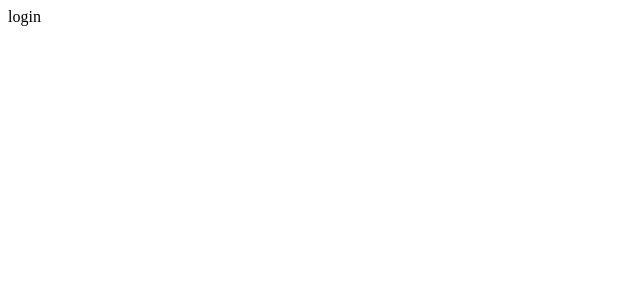
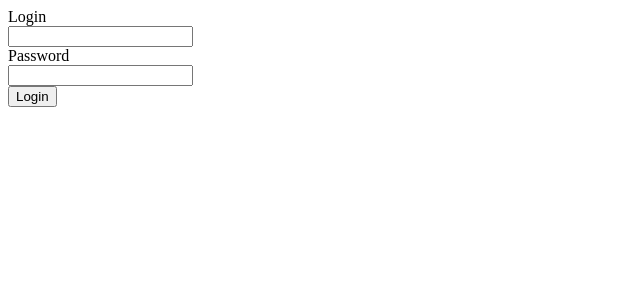
Before and after one commit to pawelrusak/ateris-recruitment-task, a React app in the folder frontend/: page /login in a window 1280 px wide. Shown: the top 300 px of the page, without its empty margins (0-640 px from the left). Built offline with nearby package versions, Linux system fonts and the light colour scheme; the HTML template or start-up script is replaced by a standard one.

Commit message:
feat(frontend): add user authentication

```diff
--- a/frontend/src/layout/private.layout.tsx
+++ b/frontend/src/layout/private.layout.tsx
@@ -1,6 +1,9 @@
 import { NavLink, Outlet } from "react-router";
+import { useLogout } from "@/helpers/hooks.auth";
 
 const PrivateLayout = () => {
+  const logout = useLogout();
+
   return (
     <div>
       <nav>
@@ -12,7 +15,7 @@ const PrivateLayout = () => {
             <NavLink to="/books">My Books</NavLink>
           </li>
           <li>
-            <button>Logout</button>
+            <button onClick={logout}>Logout</button>
           </li>
         </ul>
       </nav>
--- a/frontend/src/root.tsx
+++ b/frontend/src/root.tsx
@@ -1,23 +1,34 @@
 import { BrowserRouter, Routes, Route } from "react-router";
+import { QueryClient, QueryClientProvider } from "@tanstack/react-query";
 
 import BookDetailsView from "@/views/book-details.view";
 import BooksListView from "@/views/books-list.view";
 import ExternalBooksView from "@/views/external-books.view";
 import LoginView from "@/views/login.view";
 import PrivateLayout from "@/layout/private.layout";
+import ProtectedRoute from "@/helpers/protected-router.component";
+import PublicRoute from "@/helpers/public-router.component";
+
+const queryClient = new QueryClient();
 
 const Root = () => {
   return (
+    <QueryClientProvider client={queryClient}>
       <BrowserRouter>
         <Routes>
+          <Route element={<PublicRoute />}>
             <Route path="/login" element={<LoginView />} />
+          </Route>
+          <Route element={<ProtectedRoute />}>
             <Route element={<PrivateLayout />}>
               <Route path="/" element={<ExternalBooksView />} />
               <Route path="/books" element={<BooksListView />} />
               <Route path="/books/:owner" element={<BookDetailsView />} />
             </Route>
+          </Route>
         </Routes>
       </BrowserRouter>
+    </QueryClientProvider>
   );
 };
 
--- a/frontend/src/views/login.view.tsx
+++ b/frontend/src/views/login.view.tsx
@@ -1,5 +1,47 @@
+import { useNavigate } from "react-router";
+
+import { useAuth } from "@/helpers/hooks.auth";
+import type { AuthCredential } from "@/types";
+
 export const LoginView = () => {
-  return <div>login</div>;
+  const auth = useAuth();
+  const navigate = useNavigate();
+
+  const handleSubmit = async (e: React.FormEvent) => {
+    e.preventDefault();
+
+    const formData = new FormData(e.target as HTMLFormElement);
+
+    const formValues: AuthCredential = {
+      login: String(formData.get("login") ?? ""),
+      password: String(formData.get("password") ?? ""),
+    };
+
+    await auth.mutateAsync(formValues);
+    navigate("/");
+  };
+
+  return (
+    <form onSubmit={handleSubmit}>
+      <div>
+        <label htmlFor="username">Login</label>
+        <br />
+        <input id="login" name="login" />
+      </div>
+
+      <div>
+        <label htmlFor="password">Password</label>
+        <br />
+        <input id="password" type="password" name="password" />
+      </div>
+
+      <button type="submit" disabled={auth.isPending}>
+        {auth.isPending ? "Logging in..." : "Login"}
+      </button>
+
+      {auth.isError && <div>Login failed. Please try again.</div>}
+    </form>
+  );
 };
 
 export default LoginView;
```
Lines whose indentation alone changed are shown as unchanged.
